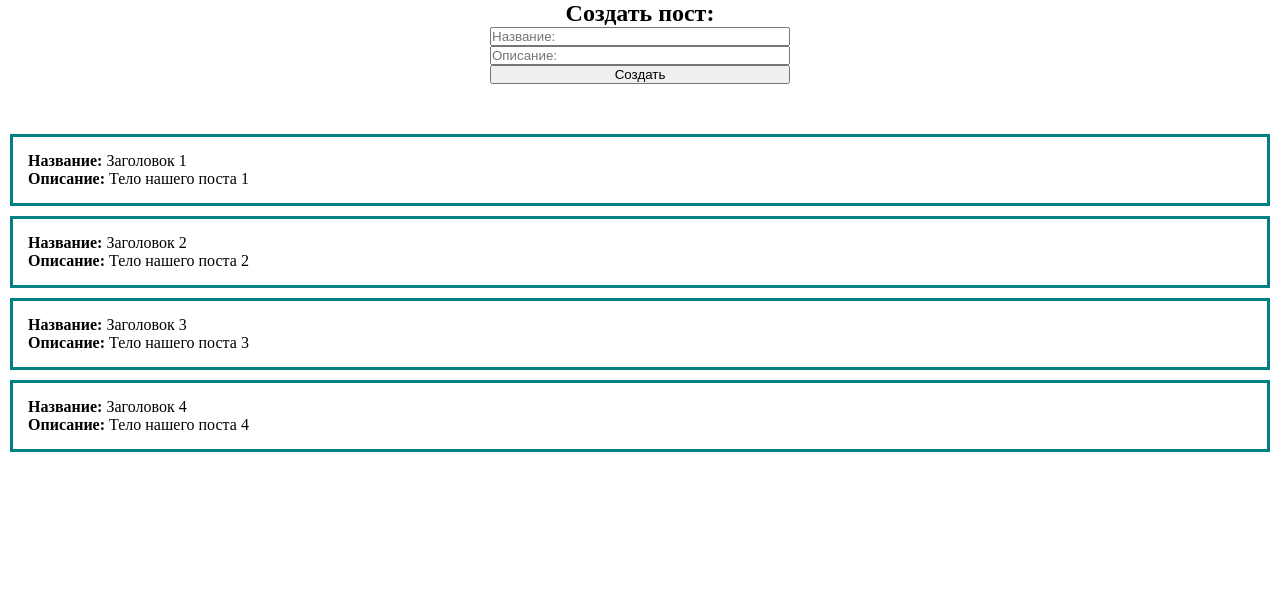
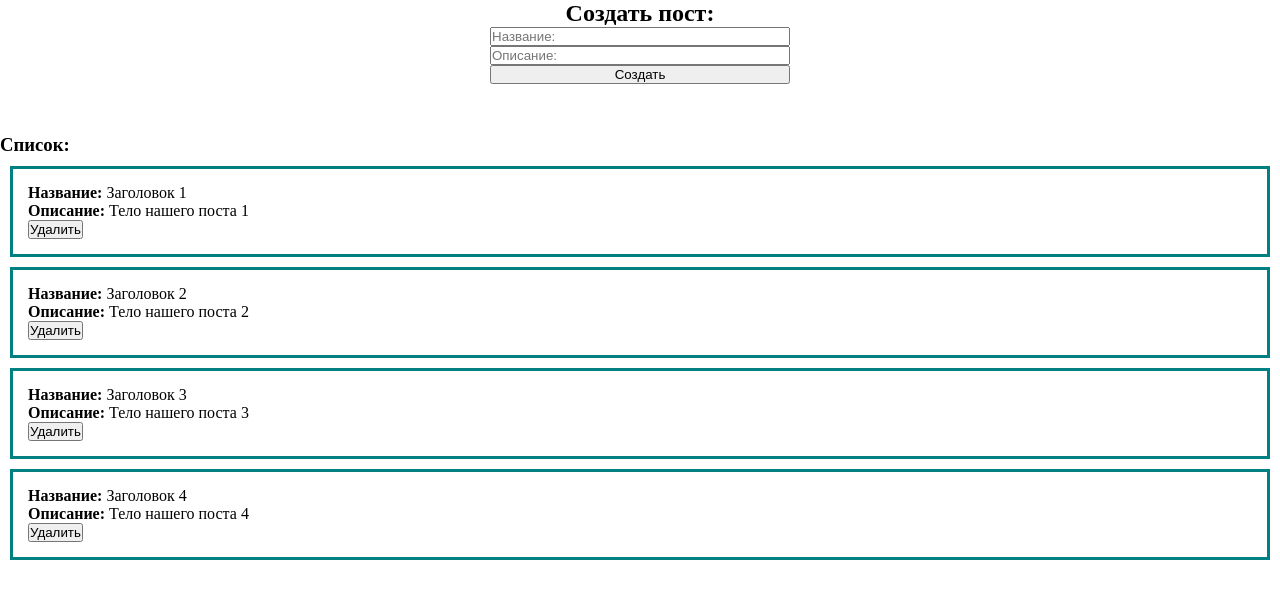
Before and after one commit to solohad1n/vue3-test, a Vue app: page / in a window 1280 px wide. Shown: the top 598 px of the page. Built offline with nearby package versions, Linux system fonts and the light colour scheme.

Commit message:
We added the PostItem.vue component, namely, we will separate PostList.vue

```diff
--- /dev/null
+++ b/src/components/PostItem.vue
@@ -0,0 +1,30 @@
+<template>
+  <div class="post">
+    <div>
+      <div><strong>Название:</strong> {{ post.title }}</div>
+      <div><strong>Описание:</strong> {{ post.body }}</div>
+    </div>
+    <div class="post__btn">
+      <button>Удалить</button>
+    </div>
+  </div>
+</template>
+
+<script>
+export default {
+  props: {
+    post: {
+      type: Object,
+      required: true,
+    },
+  },
+};
+</script>
+
+<style>
+.post {
+  padding: 15px;
+  border: 3px solid teal;
+  margin: 10px;
+}
+</style>
--- a/src/components/PostList.vue
+++ b/src/components/PostList.vue
@@ -1,11 +1,12 @@
 <template>
-  <div class="post" v-for="post in posts" :key="post.id">
-    <div><strong>Название:</strong> {{ post.title }}</div>
-    <div><strong>Описание:</strong> {{ post.body }}</div>
+  <div>
+    <h3>Список:</h3>
+    <PostItem v-for="post in posts" :key="post" :post="post" />
   </div>
 </template>
 
 <script>
+import PostItem from "./PostItem.vue";
 export default {
   props: {
     posts: {
@@ -13,13 +14,9 @@
       required: true,
     },
   },
+  components: { PostItem },
 };
 </script>
 
 <style scoped>
-.post {
-  padding: 15px;
-  border: 3px solid teal;
-  margin: 10px;
-}
 </style>
```
